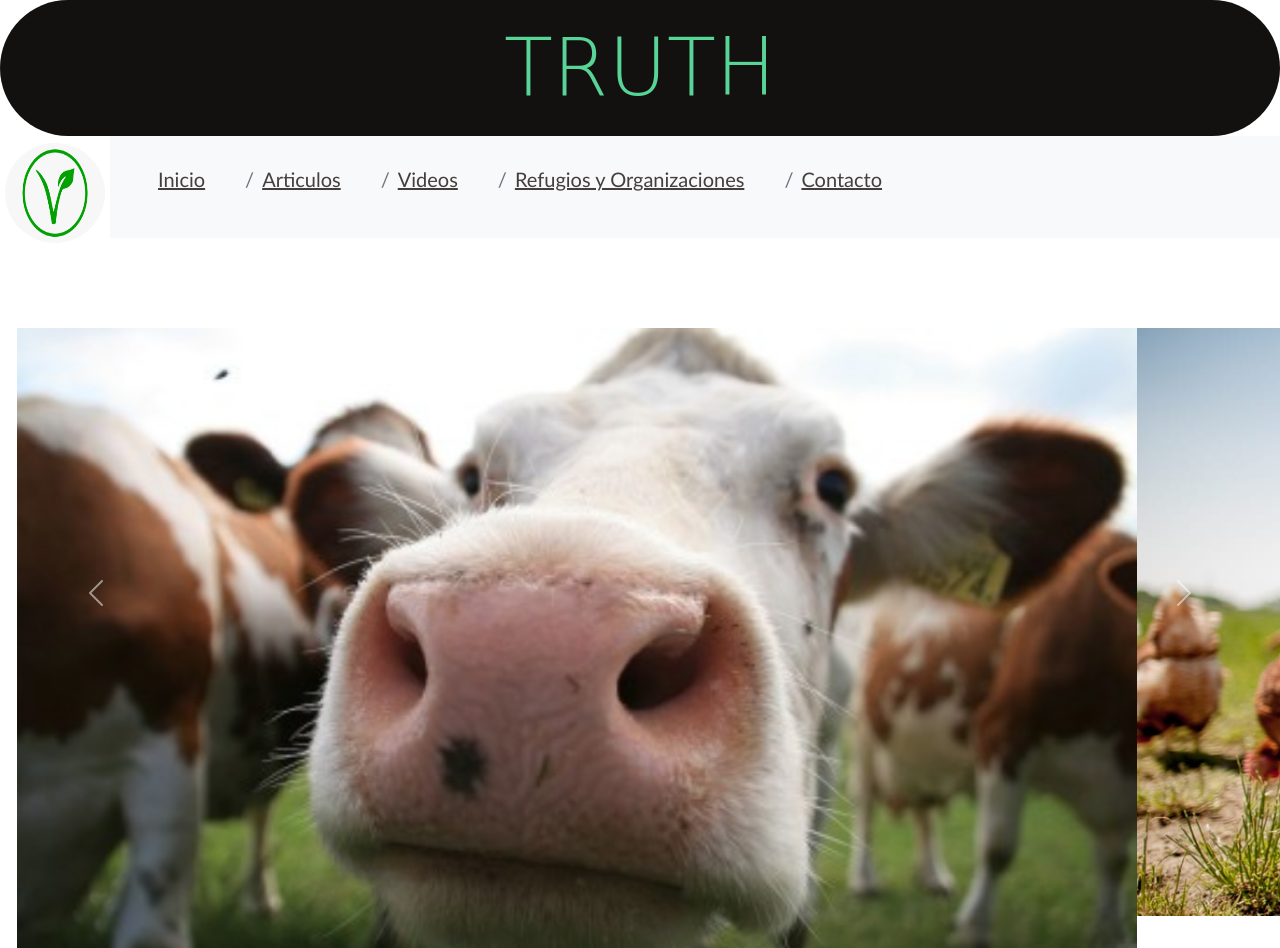
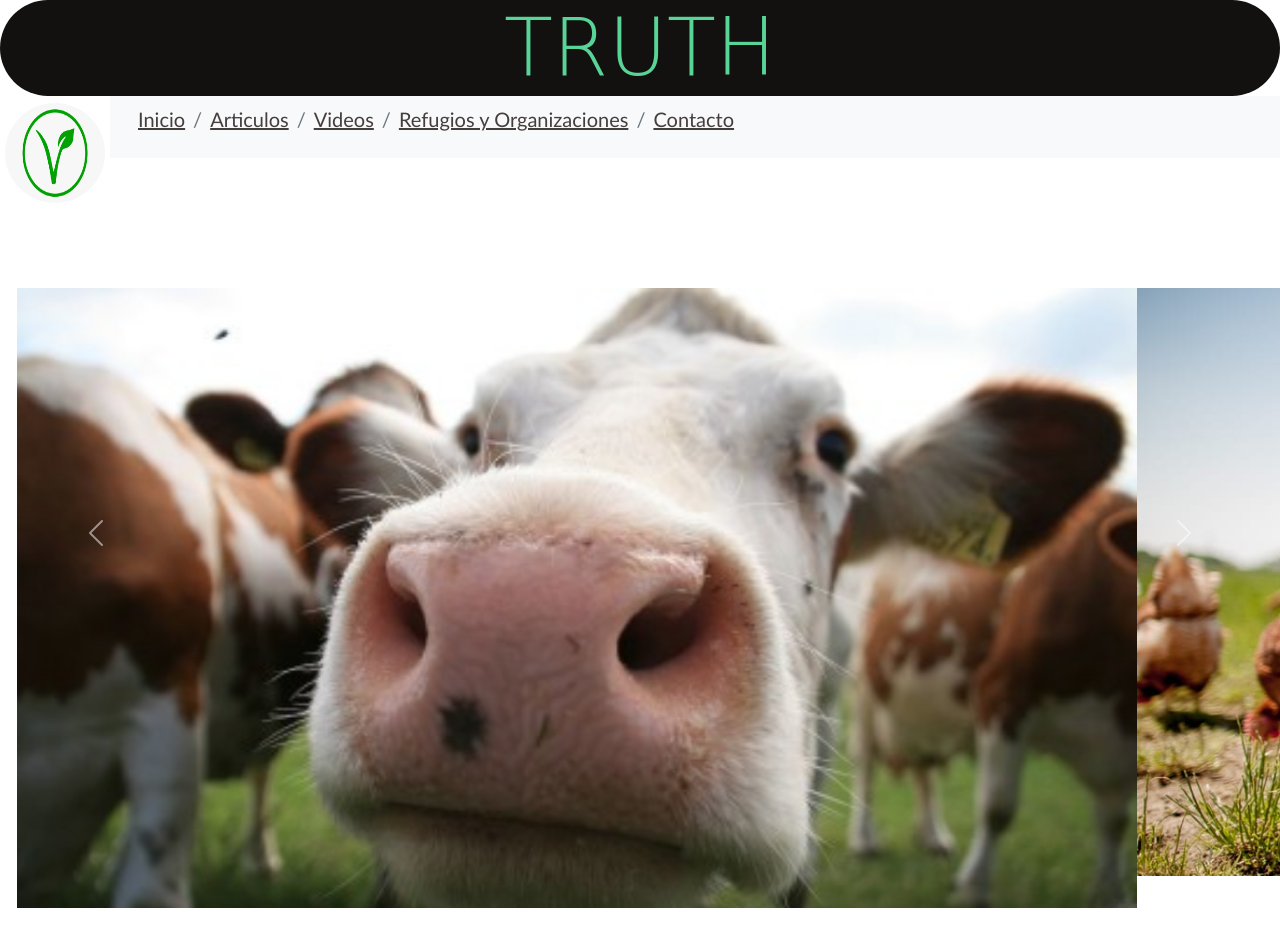
Before and after one commit to VickyRus95/Proyecto-Final-CoderHouse, a website: page index.html in a window 1280 px wide. Shown: the top 948 px of the page. Drawn offline with nearby package versions, Linux system fonts and the light colour scheme; files that its build step writes are made by us from their sources; a web font is replaced by a local one.

Commit message:
ultimos cambios

```diff
--- a/scss/prueba.scss
+++ b/scss/prueba.scss
@@ -3,7 +3,7 @@
 
     .title{
         letter-spacing: 0;
-        padding: 20px;
+
         margin: 0 auto;
         color:rgb(88, 212, 150);
         text-align: center;
@@ -20,7 +20,6 @@
         color: $colorDeLetra;
         font-family: $tipoDeLetra;
         font-size: $tamanioLetra;
-        padding: 20px;
 
 
 
```
